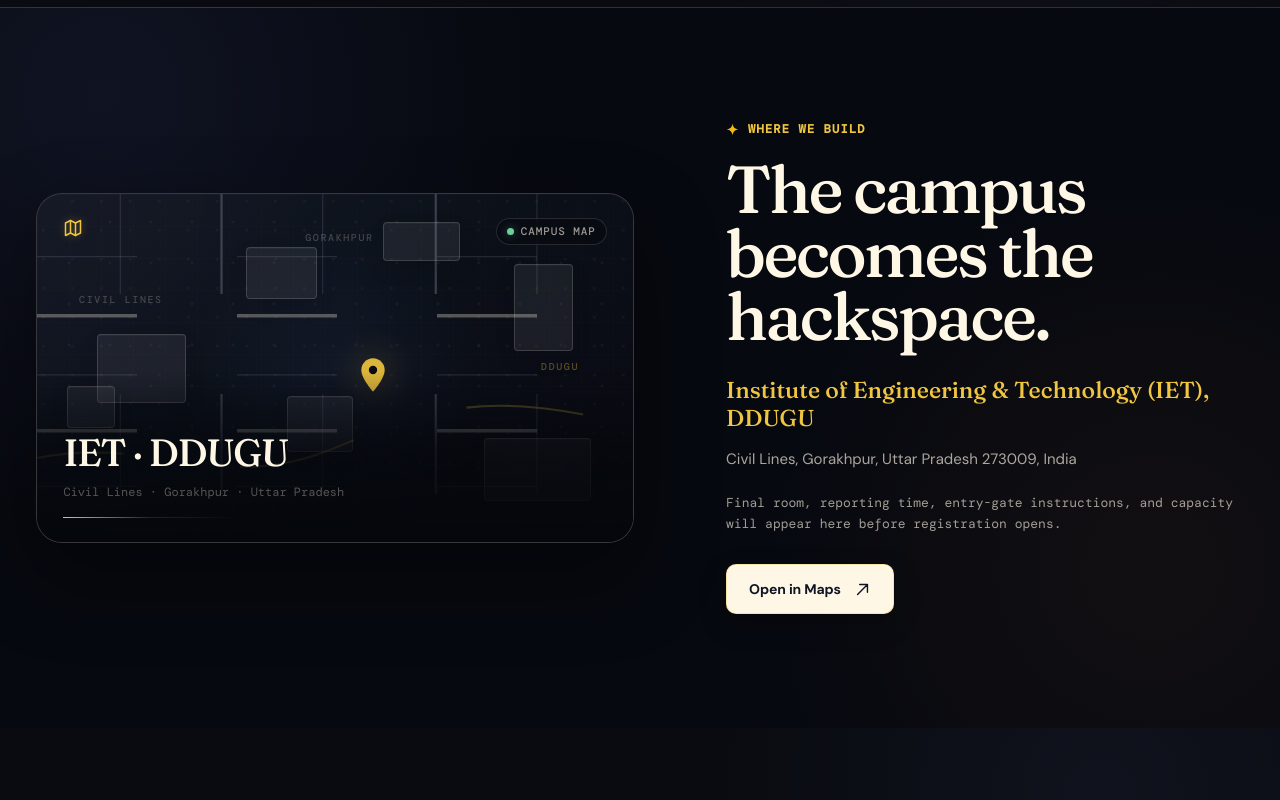
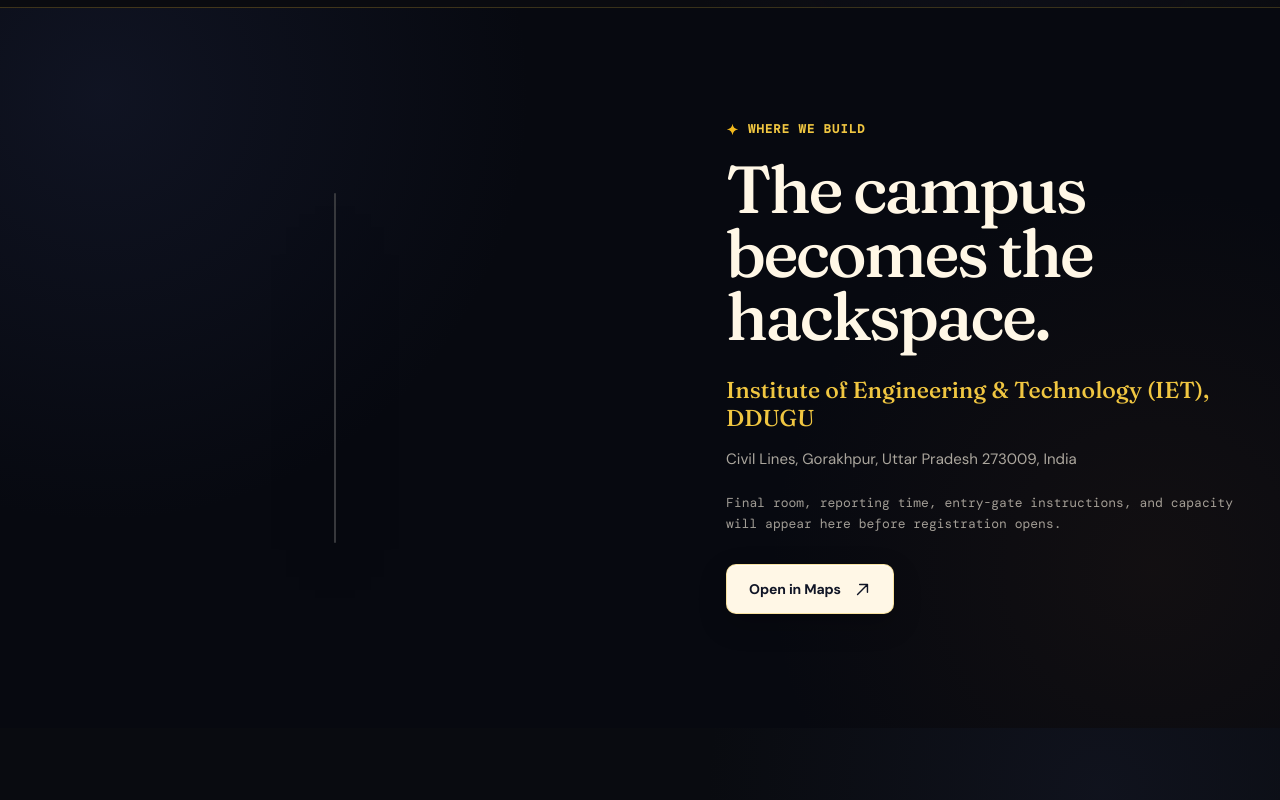
Before and after one commit to ThunderKhan/hactoberfest-static-site, a React (Vite) app: page / in a window 1280 px wide. Shown: the part 5900-6700 px from the top of the page. Built offline with nearby package versions, Linux system fonts and the light colour scheme.

Commit message:
Lazy load map and harden page semantics

```diff
--- a/src/App.tsx
+++ b/src/App.tsx
@@ -1,6 +1,10 @@
-import { useEffect, useMemo, useRef, useState, type CSSProperties, type ReactNode } from "react";
+import { lazy, Suspense, useEffect, useMemo, useRef, useState, type CSSProperties, type ReactNode } from "react";
 import { EVENT, FAQS, PATHS, SCHEDULE, TICKER, TOOLKIT } from "./event";
-import { LocationMap } from "./components/LocationMap";
+
+const LazyLocationMap = lazy(async () => {
+  const module = await import("./components/LocationMap");
+  return { default: module.LocationMap };
+});
 
 const TERMINAL_SCRIPT = `# before you arrive
 
@@ -156,6 +160,55 @@ function TypewriterTerminal({ text, speed = 18, startDelay = 280 }: { text: stri
   );
 }
 
+function MapPlaceholder() {
+  return (
+    <div className="map-placeholder" aria-hidden="true">
+      <span className="map-placeholder-road road-one" />
+      <span className="map-placeholder-road road-two" />
+      <span className="map-placeholder-road road-three" />
+      <span className="map-placeholder-pin" />
+    </div>
+  );
+}
+
+function DeferredLocationMap({ location, coordinates }: { location: string; coordinates: string }) {
+  const hostRef = useRef<HTMLDivElement>(null);
+  const [shouldLoad, setShouldLoad] = useState(false);
+
+  useEffect(() => {
+    if (shouldLoad || !hostRef.current) return;
+    if (!("IntersectionObserver" in window)) {
+      setShouldLoad(true);
+      return;
+    }
+
+    const observer = new IntersectionObserver(
+      entries => {
+        if (entries.some(entry => entry.isIntersecting)) {
+          setShouldLoad(true);
+          observer.disconnect();
+        }
+      },
+      { rootMargin: "500px 0px" },
+    );
+
+    observer.observe(hostRef.current);
+    return () => observer.disconnect();
+  }, [shouldLoad]);
+
+  return (
+    <div ref={hostRef} className="deferred-map-shell">
+      {shouldLoad ? (
+        <Suspense fallback={<MapPlaceholder />}>
+          <LazyLocationMap location={location} coordinates={coordinates} />
+        </Suspense>
+      ) : (
+        <MapPlaceholder />
+      )}
+    </div>
+  );
+}
+
 function App() {
   const [menuOpen, setMenuOpen] = useState(false);
   const [openFaq, setOpenFaq] = useState<number | null>(0);
@@ -194,8 +247,9 @@ function App() {
     <div className="site-shell">
       <a className="skip-link" href="#main-content">Skip to main content</a>
 
-      <div className="ticker" aria-label="Event highlights">
-        <div className="ticker-track">
+      <div className="ticker" role="region" aria-label="Event highlights">
+        <span className="sr-only">{TICKER.join(" · ")}</span>
+        <div className="ticker-track" aria-hidden="true">
           {doubledTicker.map((item, i) => (
             <span key={`${item}-${i}`}>{item}<Spark size={11} /></span>
           ))}
@@ -348,7 +402,7 @@ function App() {
 
         <section className="section rewards-section" id="swag">
           <div className="container rewards-grid">
-            <div className="rewards-word reveal"><span>SWAG</span><em>&</em><span>REWARDS</span></div>
+            <h2 className="rewards-word reveal"><span>SWAG</span><em>&</em><span>REWARDS</span></h2>
             <div className="reveal rewards-copy rewards-panel">
               <p className="lead">Fun stuff, without fake promises.</p>
               <p>Official Hacktoberfest event swag and partner rewards may be available, but quantities depend on the allocation received. The website will only promise what is actually locked.</p>
@@ -361,7 +415,7 @@ function App() {
         <section className="section venue-section" id="venue">
           <div className="container venue-grid">
             <div className="venue-map-wrap reveal">
-              <LocationMap location="IET · DDUGU" coordinates="Civil Lines · Gorakhpur · Uttar Pradesh" />
+              <DeferredLocationMap location="IET · DDUGU" coordinates="Civil Lines · Gorakhpur · Uttar Pradesh" />
             </div>
             <div className="venue-copy reveal">
               <div className="eyebrow"><Spark size={13} /> WHERE WE BUILD</div>
@@ -382,14 +436,18 @@ function App() {
               <p>If something important is missing here, that probably means we have not locked it yet.</p>
             </div>
             <div className="faq-list reveal">
-              {FAQS.map(([q, a], i) => (
-                <div className={`faq-item interactive-accordion${openFaq === i ? " open" : ""}`} key={q}>
-                  <button onClick={() => setOpenFaq(openFaq === i ? null : i)} aria-expanded={openFaq === i}>
-                    <span>{String(i + 1).padStart(2, "0")}</span><strong>{q}</strong><i>{openFaq === i ? "−" : "+"}</i>
-                  </button>
-                  <div className="faq-answer"><p>{a}</p></div>
-                </div>
-              ))}
+              {FAQS.map(([q, a], i) => {
+                const questionId = `faq-question-${i}`;
+                const answerId = `faq-answer-${i}`;
+                return (
+                  <div className={`faq-item interactive-accordion${openFaq === i ? " open" : ""}`} key={q}>
+                    <button id={questionId} onClick={() => setOpenFaq(openFaq === i ? null : i)} aria-expanded={openFaq === i} aria-controls={answerId}>
+                      <span>{String(i + 1).padStart(2, "0")}</span><strong>{q}</strong><i>{openFaq === i ? "−" : "+"}</i>
+                    </button>
+                    <div id={answerId} className="faq-answer" role="region" aria-labelledby={questionId}><p>{a}</p></div>
+                  </div>
+                );
+              })}
             </div>
           </div>
         </section>
```
